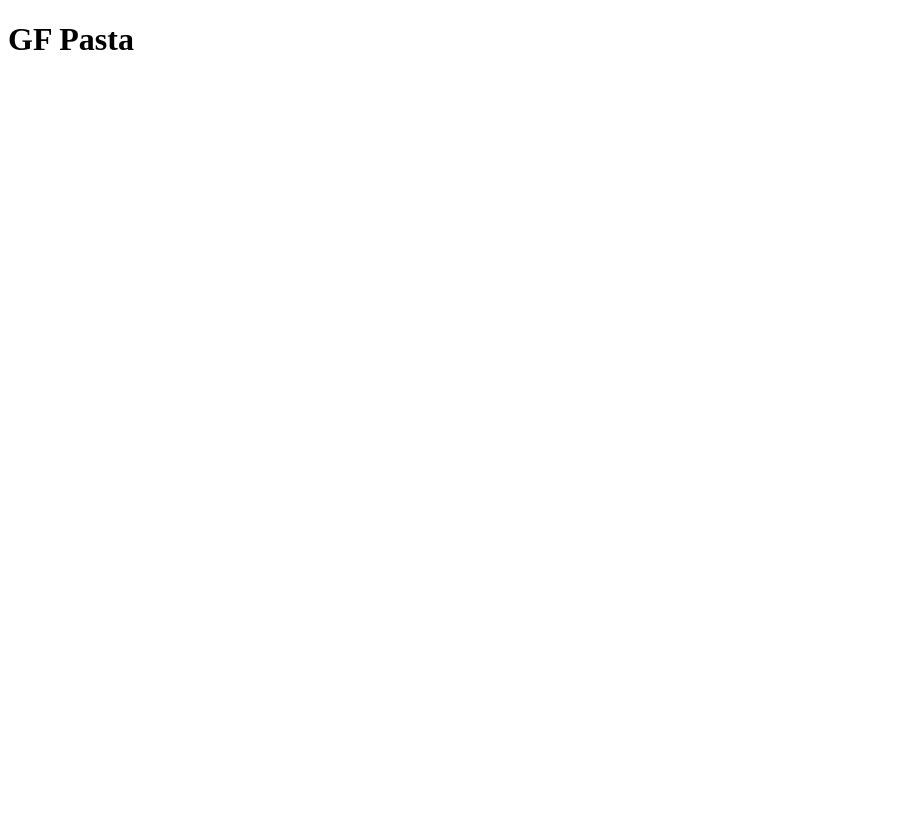
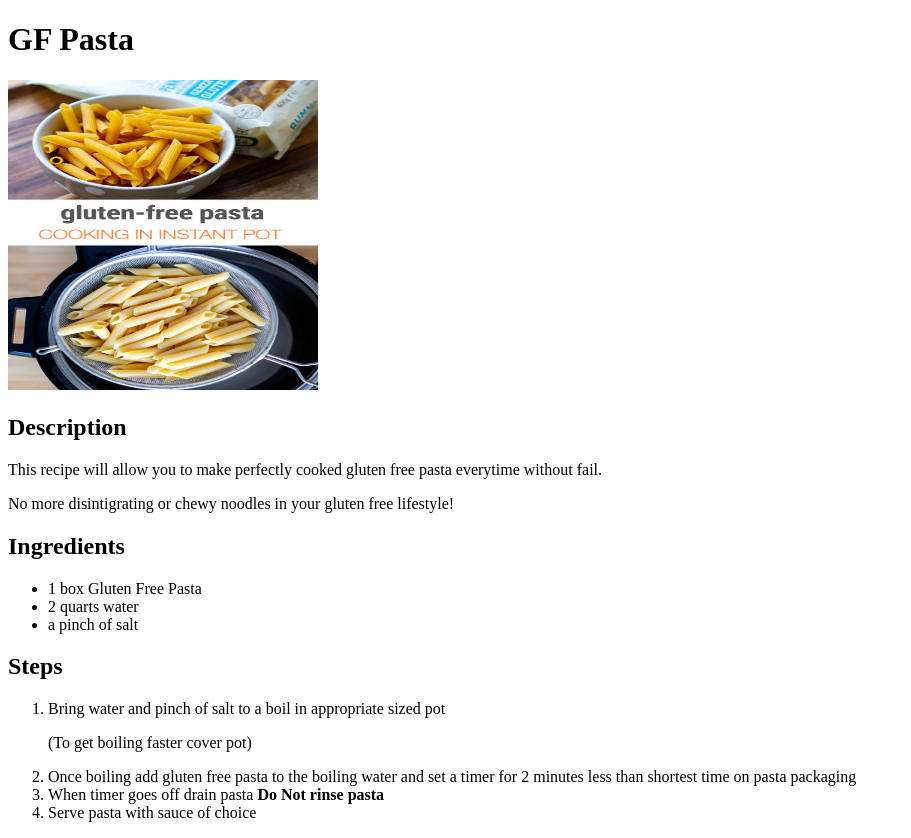
Before and after one commit to Jess-Maff/odin-recipes, a plain HTML site: page recipes/gf-pasta.html in a window 1280 px wide. Shown: the whole page, without its empty margins (0-911 px from the left). Before the commit the page ends 800 px from the top, so only its background shows below. Drawn offline with Linux system fonts and the light colour scheme.

Commit message:
Add image and recipe
Completed first recipe page

```diff
--- a/recipes/gf-pasta.html
+++ b/recipes/gf-pasta.html
@@ -7,5 +7,35 @@
     <body>
         <h1>GF Pasta</h1>
 
+        <img src="../images/pasta.jpg" alt="Cooked pasta" height="310" width="310">
+
+        <h2>Description</h2>
+
+        <p>
+            This recipe will allow you to make perfectly cooked gluten free pasta
+            everytime without fail.
+        </p>
+
+        <p>
+            No more disintigrating or chewy noodles in your gluten free lifestyle!
+        </p>
+
+        <h2>Ingredients</h2>
+
+        <ul>
+            <li>1 box Gluten Free Pasta</li>
+            <li>2 quarts water</li>
+            <li>a pinch of salt</li>
+        </ul>
+
+        <h2>Steps</h2>
+
+        <ol>
+            <li>Bring water and pinch of salt to a boil in appropriate sized pot</li>
+            <p>(To get boiling faster cover pot)</p>
+            <li>Once boiling add gluten free pasta to the boiling water and set a timer for 2 minutes less than shortest time on pasta packaging</li>
+            <li>When timer goes off drain pasta <strong>Do Not rinse pasta</strong></li>
+            <li>Serve pasta with sauce of choice</li>
+        </ol>
     </body>
 </html>
```
Also changed, not shown: index.html (+2 -0 lines), images/pasta.jpg (added).
